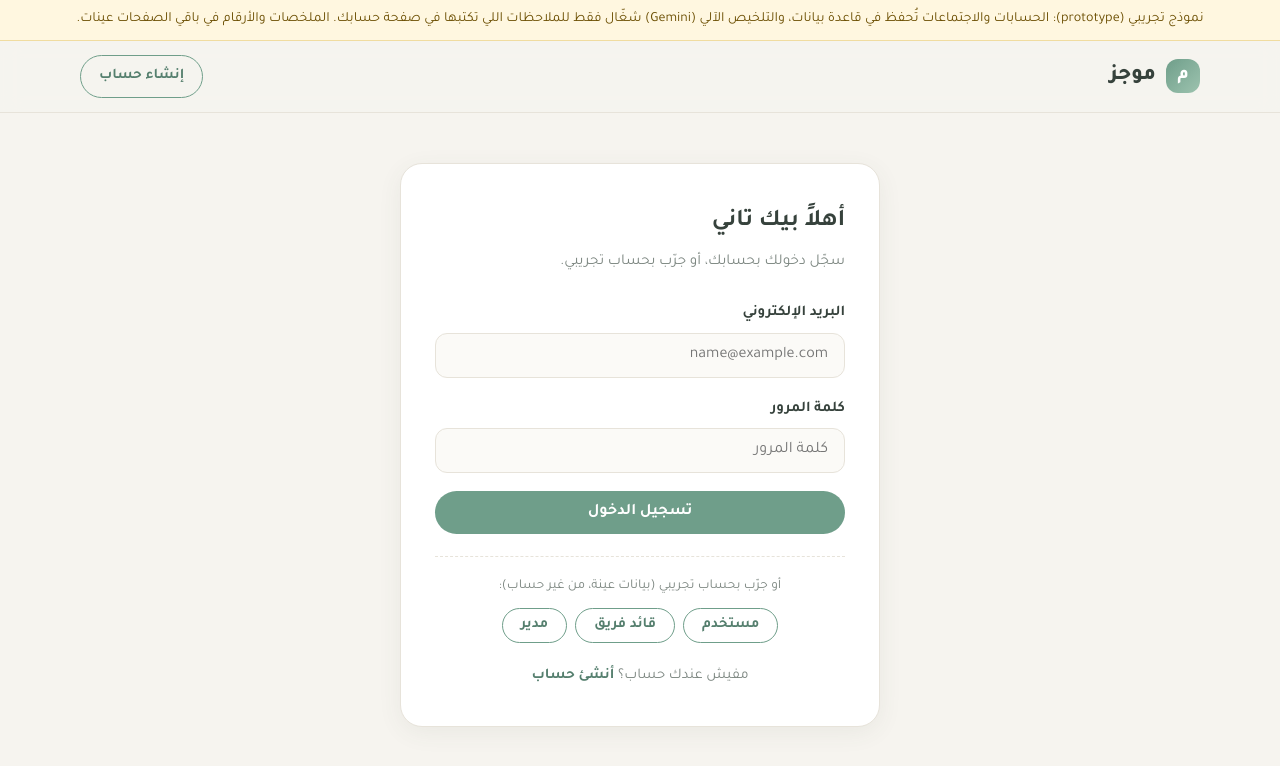
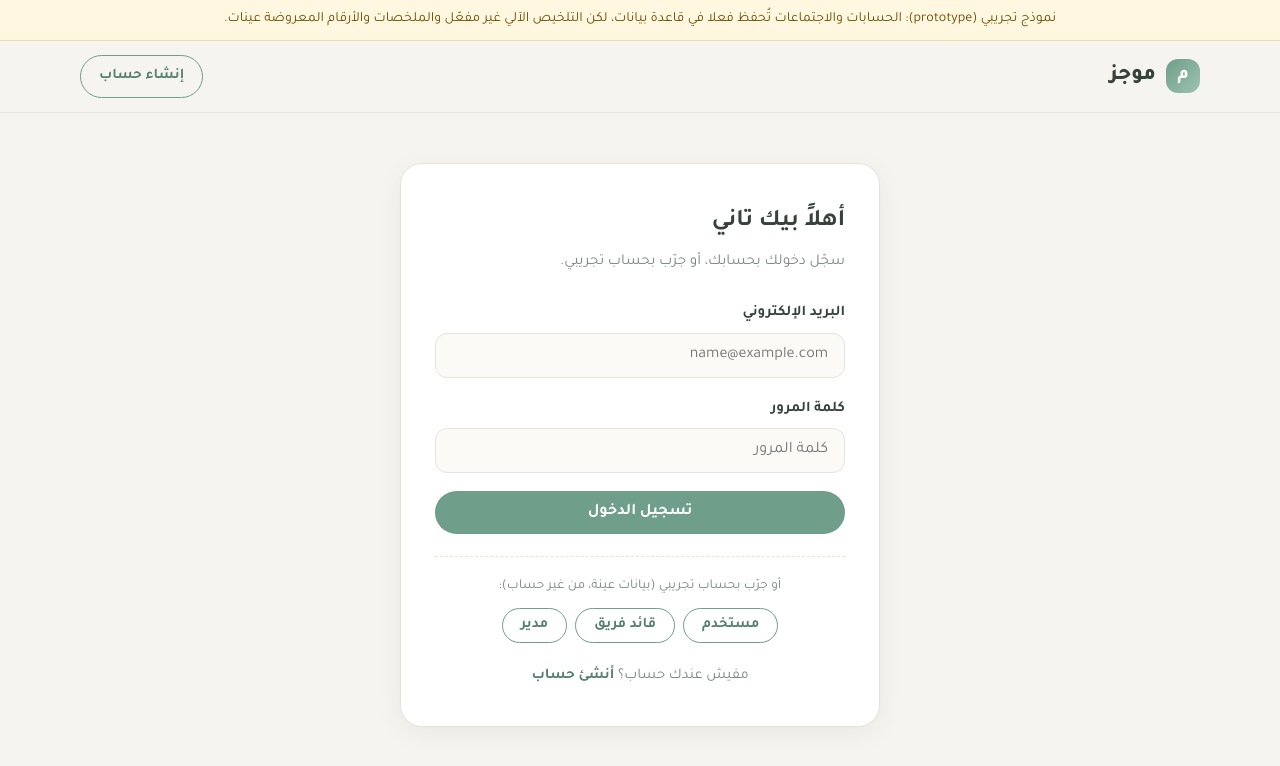
Before and after one commit to Ahmed-same/mawjaz, a plain HTML site: page login.html in a window 1280 px wide. Drawn offline with nearby package versions, Linux system fonts and the light colour scheme.

Commit message:
Revise prototype message in login.html
Updated the prototype message to clarify database functionality and summarization status.

```diff
--- a/login.html
+++ b/login.html
@@ -11,7 +11,7 @@
 </head>
 <body>
 
-<div style="background:#fff7e0;color:#6b4e00;text-align:center;padding:8px 12px;font-size:14px;border-bottom:1px solid #f0dca0">نموذج تجريبي (prototype): الحسابات والاجتماعات تُحفظ في قاعدة بيانات، والتلخيص الآلي (Gemini) شغّال فقط للملاحظات اللي تكتبها في صفحة حسابك. الملخصات والأرقام في باقي الصفحات عينات.</div>
+<div style="background:#fff7e0;color:#6b4e00;text-align:center;padding:8px 12px;font-size:14px;border-bottom:1px solid #f0dca0">نموذج تجريبي (prototype): الحسابات والاجتماعات تُحفظ فعلا في قاعدة بيانات، لكن التلخيص الآلي غير مفعّل والملخصات والأرقام المعروضة عينات.</div>
 <header class="site-header">
   <div class="container">
     <a class="brand" href="index.html"><span class="dot">م</span> موجز</a>
```
